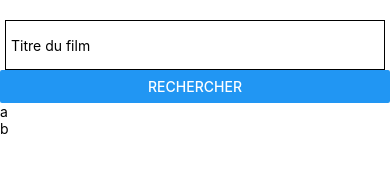
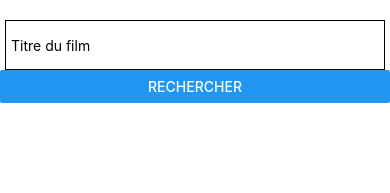
Before and after one commit to laurentmahieu/videotheque-App, a React Native app: screen / in a window 390 px wide. Shown: the top 193 px of the page. Built offline with nearby package versions, Linux system fonts and the light colour scheme.

Commit message:
restart part 4 use Props  - FlatList

```diff
--- a/Components/Search.js
+++ b/Components/Search.js
@@ -1,7 +1,7 @@
 // Components/Search.js
 
 import React from "react";
-import { StyleSheet, View, TextInput, Button, Text,FlatList } from "react-native";
+import { StyleSheet, View, TextInput, Button, Text } from "react-native";
 
 class Search extends React.Component {
   render() {
@@ -9,11 +9,6 @@ class Search extends React.Component {
       <View style={styles.main_container}>
         <TextInput style={styles.textinput} placeholder="Titre du film" />
         <Button title="Rechercher" onPress={() => {}} />
-         {/* Ici j'ai simplement repris l'exemple sur la documentation de la FlatList */}
-         <FlatList
-          data={[{key: 'a'}, {key: 'b'}]}
-          renderItem={({item}) => <Text>{item.key}</Text>}
-        />
       </View>
     );
   }
```
Also changed, not shown: App.js (+3 -5 lines).
